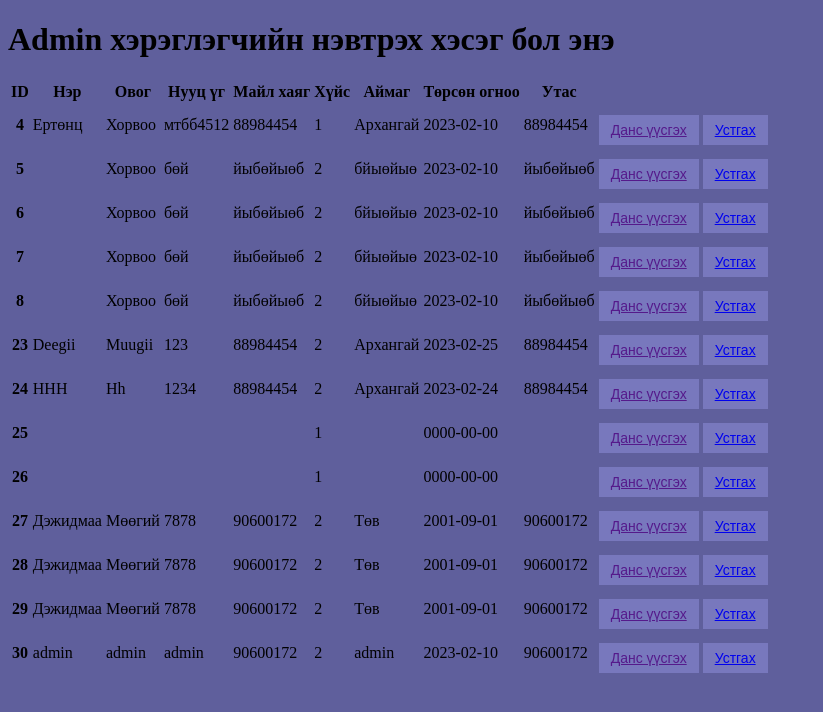
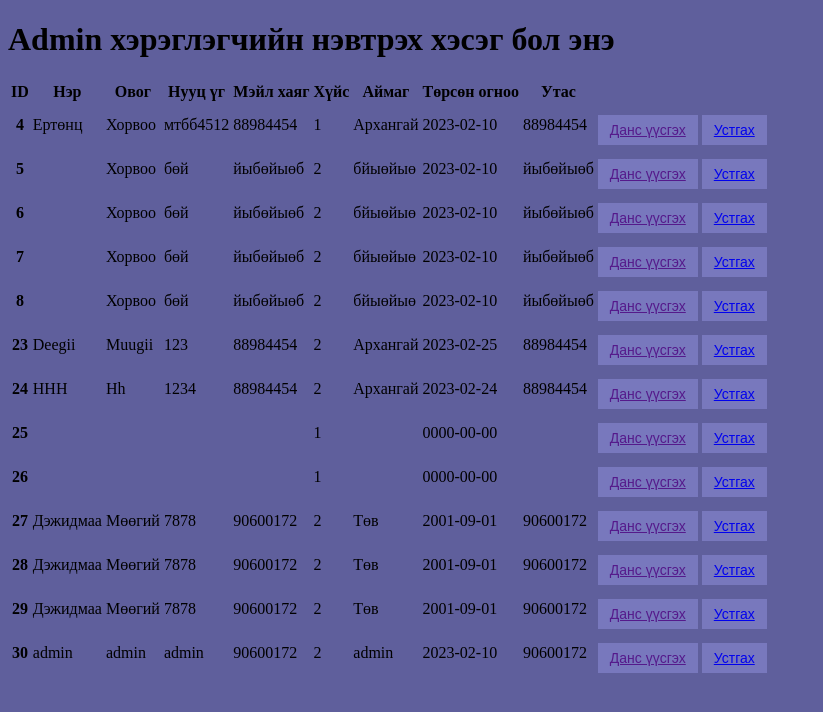
Before and after one commit to Nyamsurene/Connect, a PHP site: page /admin.php in a window 1280 px wide. Shown: the top 712 px of the page, without its empty margins (0-823 px from the left). Run offline with PHP 8.4, Linux system fonts and the light colour scheme; data comes from the database, SQL or seed files in the repository.

Commit message:
zow bichsen

```diff
--- a/admin.php
+++ b/admin.php
@@ -16,7 +16,7 @@
       <th scope="col">Нэр</th>
       <th scope="col">Овог</th>
       <th scope="col">Нууц үг</th>
-      <th scope="col">Майл хаяг</th>
+      <th scope="col">Мэйл хаяг</th>
       <th scope="col">Хүйс</th>
       <th scope="col">Аймаг</th>
       <th scope="col">Төрсөн огноо</th>
```
